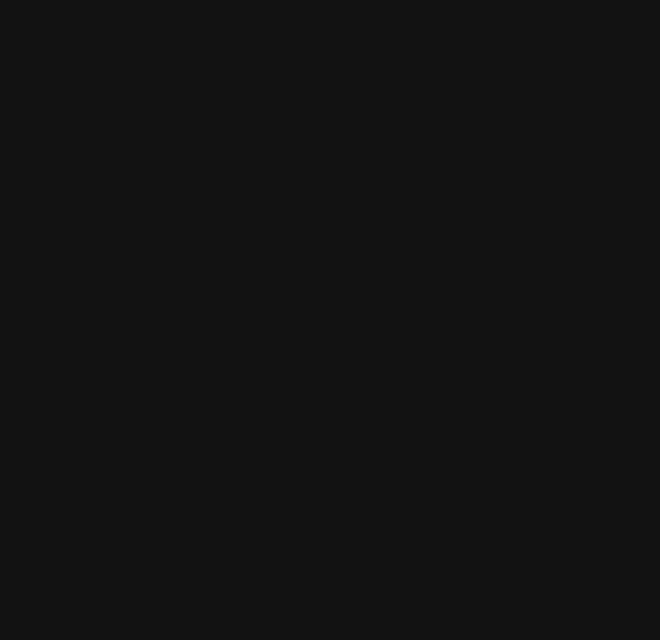
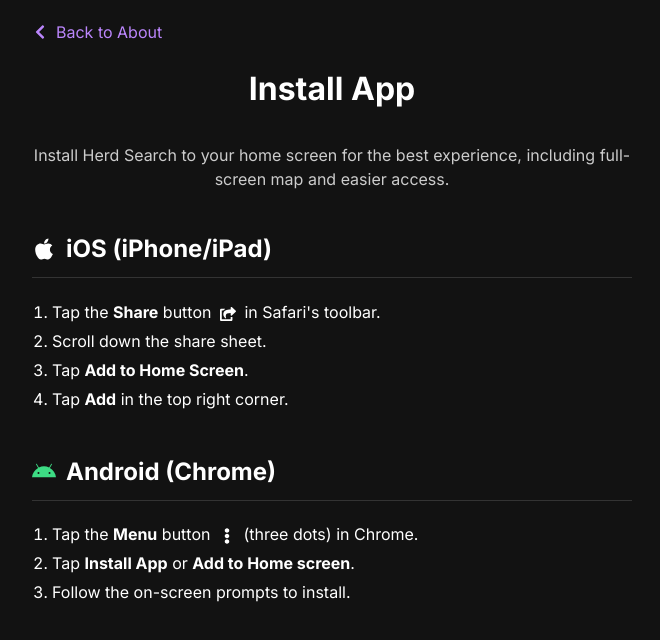
Before and after one commit to ZakBrindle/herd-search, a React (Vite) app in the folder beat-herder-vite/: page /install in a window 1280 px wide. Before the commit this address had no page. Shown: the top 640 px of the page, without its empty margins (308-968 px from the left). Built offline with nearby package versions, Linux system fonts and the light colour scheme.

Commit message:
Add How to Install page and link from About page

```diff
--- a/beat-herder-vite/src/main.tsx
+++ b/beat-herder-vite/src/main.tsx
@@ -7,6 +7,8 @@
 import AdminSupportPage from './pages/AdminSupportPage'
 import AboutPage from './pages/AboutPage'
 
+import InstallInstructionsPage from './pages/InstallInstructionsPage'
+
 createRoot(document.getElementById('root')!).render(
   <StrictMode>
     <BrowserRouter>
@@ -14,6 +16,7 @@
         <Route path="/" element={<App />} />
         <Route path="/terms" element={<TermsOfService />} />
         <Route path="/about" element={<AboutPage />} />
+        <Route path="/install" element={<InstallInstructionsPage />} />
         <Route path="/admin/support" element={<AdminSupportPage />} />
       </Routes>
     </BrowserRouter>
--- a/beat-herder-vite/src/pages/AboutPage.tsx
+++ b/beat-herder-vite/src/pages/AboutPage.tsx
@@ -1,6 +1,6 @@
 
 import { useNavigate } from 'react-router-dom';
-import { FaMap, FaUserFriends, FaGhost, FaMapMarkerAlt, FaChevronLeft } from 'react-icons/fa';
+import { FaMap, FaUserFriends, FaGhost, FaMapMarkerAlt, FaChevronLeft, FaCloudDownloadAlt } from 'react-icons/fa';
 
 export default function AboutPage() {
     const navigate = useNavigate();
@@ -81,9 +81,17 @@
                 </div>
 
                 <button
+                    onClick={() => navigate('/install')}
+                    className="btn btn-secondary w-full"
+                    style={{ marginTop: '2rem', display: 'flex', alignItems: 'center', justifyContent: 'center', gap: '8px' }}
+                >
+                    How to Install <FaCloudDownloadAlt />
+                </button>
+
+                <button
                     onClick={() => navigate('/')}
                     className="btn btn-primary w-full"
-                    style={{ marginTop: '2rem' }}
+                    style={{ marginTop: '1rem' }}
                 >
                     Back to App
                 </button>
--- /dev/null
+++ b/beat-herder-vite/src/pages/InstallInstructionsPage.tsx
@@ -0,0 +1,44 @@
+import React from 'react';
+import { FaApple, FaAndroid, FaChevronLeft, FaShareSquare, FaEllipsisV } from 'react-icons/fa';
+import { Link } from 'react-router-dom';
+
+const InstallInstructionsPage: React.FC = () => {
+    return (
+        <div className="page-container" style={{ padding: '20px', maxWidth: '600px', margin: '0 auto', color: 'var(--text-color)' }}>
+            <Link to="/about" className="back-link" style={{ display: 'flex', alignItems: 'center', marginBottom: '20px', color: 'var(--primary)', textDecoration: 'none' }}>
+                <FaChevronLeft style={{ marginRight: '8px' }} /> Back to About
+            </Link>
+
+            <h1 className="page-title" style={{ textAlign: 'center', marginBottom: '30px' }}>Install App</h1>
+
+            <p style={{ textAlign: 'center', marginBottom: '40px', color: '#ccc' }}>
+                Install Herd Search to your home screen for the best experience, including full-screen map and easier access.
+            </p>
+
+            <div className="install-section" style={{ marginBottom: '40px' }}>
+                <h2 style={{ display: 'flex', alignItems: 'center', gap: '10px', borderBottom: '1px solid #333', paddingBottom: '10px' }}>
+                    <FaApple style={{ fontSize: '1.5rem' }} /> iOS (iPhone/iPad)
+                </h2>
+                <ol style={{ lineHeight: '1.8', paddingLeft: '20px', marginTop: '15px' }}>
+                    <li>Tap the <strong>Share</strong> button <FaShareSquare style={{ verticalAlign: 'middle', margin: '0 4px' }} /> in Safari's toolbar.</li>
+                    <li>Scroll down the share sheet.</li>
+                    <li>Tap <strong>Add to Home Screen</strong>.</li>
+                    <li>Tap <strong>Add</strong> in the top right corner.</li>
+                </ol>
+            </div>
+
+            <div className="install-section">
+                <h2 style={{ display: 'flex', alignItems: 'center', gap: '10px', borderBottom: '1px solid #333', paddingBottom: '10px' }}>
+                    <FaAndroid style={{ fontSize: '1.5rem', color: '#3ddc84' }} /> Android (Chrome)
+                </h2>
+                <ol style={{ lineHeight: '1.8', paddingLeft: '20px', marginTop: '15px' }}>
+                    <li>Tap the <strong>Menu</strong> button <FaEllipsisV style={{ verticalAlign: 'middle', margin: '0 4px' }} /> (three dots) in Chrome.</li>
+                    <li>Tap <strong>Install App</strong> or <strong>Add to Home screen</strong>.</li>
+                    <li>Follow the on-screen prompts to install.</li>
+                </ol>
+            </div>
+        </div>
+    );
+};
+
+export default InstallInstructionsPage;
```
